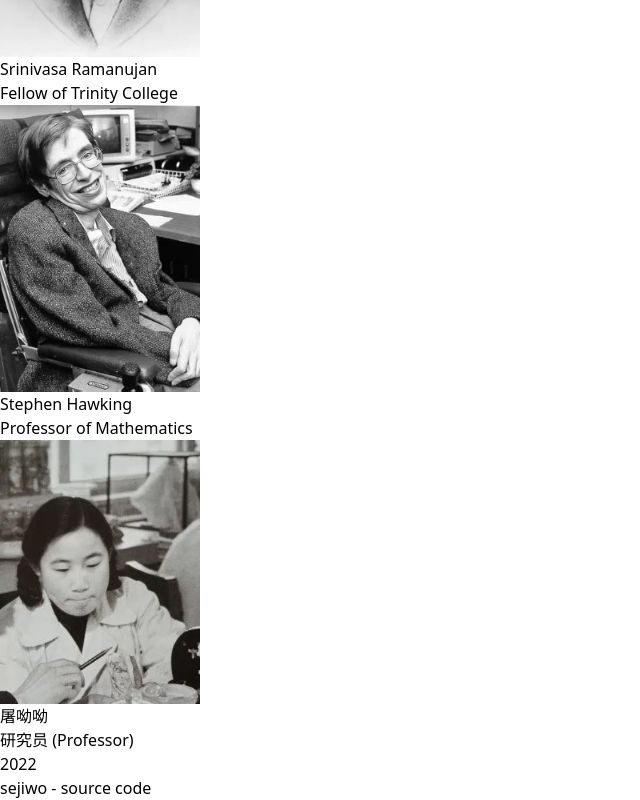
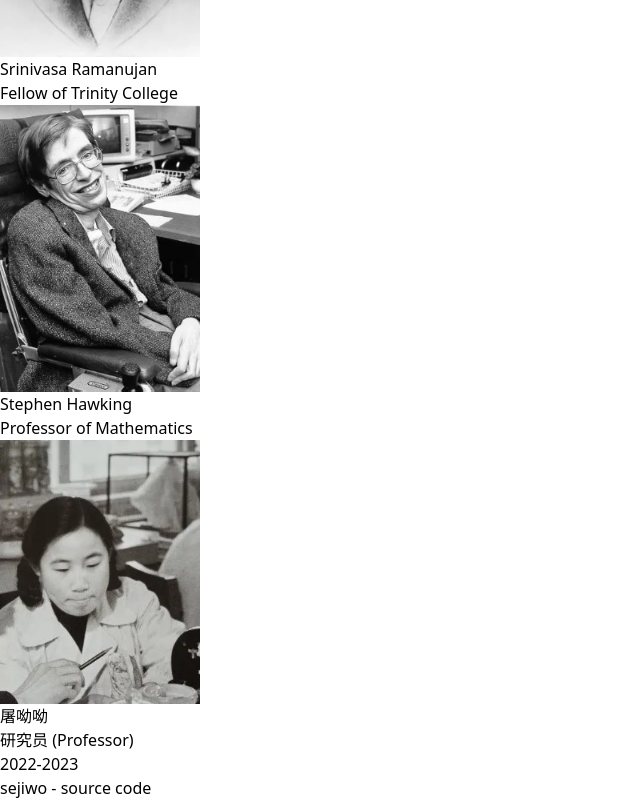
Before and after one commit to asendia/names-and-faces, a SvelteKit app: page / in a window 1280 px wide. Shown: the part 2537-3337 px from the top of the page, without its empty margins (0-640 px from the left). Built offline with nearby package versions, Linux system fonts and the light colour scheme.

Commit message:
Update year

```diff
--- a/src/routes/+layout.svelte
+++ b/src/routes/+layout.svelte
@@ -7,7 +7,7 @@
 </div>
 
 <footer class="p-3 h-[10vh] flex flex-col items-center justify-center">
-	2022
+	2022-2023
 	<br />
 	<div class="text-gray-500 text-sm">
 		sejiwo -
```
